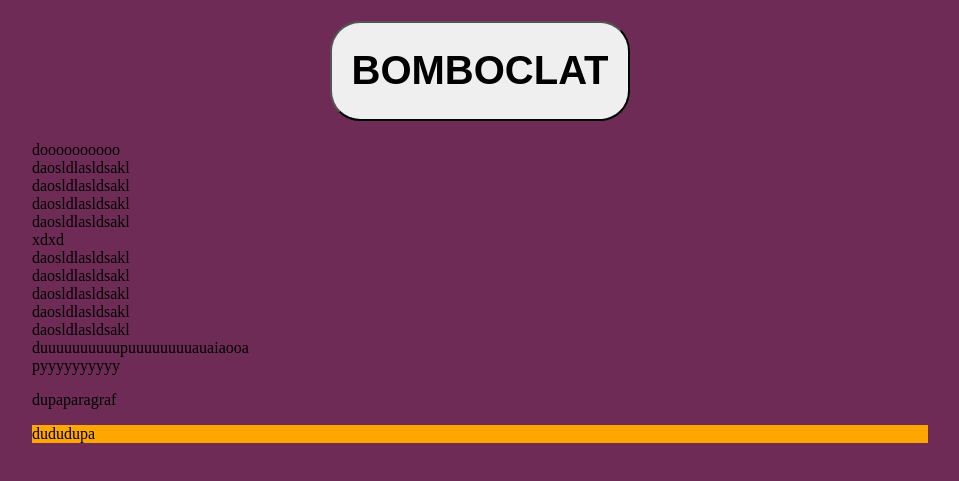
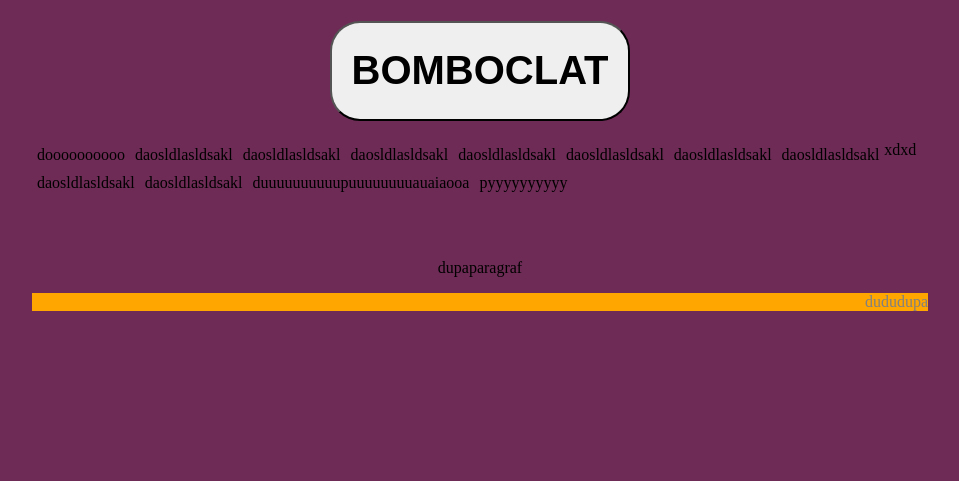
Before and after one commit to BartlomiejSokalski/Work-on7, a plain HTML site: page index.html in a window 1280 px wide. Shown: the part 199-680 px from the top of the page, without its empty margins (160-1119 px from the left). Drawn offline with Linux system fonts and the light colour scheme.

Commit message:
bomboclat2

```diff
--- a/index.html
+++ b/index.html
@@ -9,24 +9,24 @@
 <body>
     <header>dupalson</header>
     <h1 >dupa</h1>
-    <div class="box">
+    <div id="box1">
     <button id="dupa">bomboclat</button>
     </div>
 
-    <div>doooooooooo</div>
-    <div>daosldlasldsakl</div>
-    <div>daosldlasldsakl</div>
-    <div>daosldlasldsakl</div>
-    <div>daosldlasldsakl</div>
+    <div class="dupv" class="dupv">doooooooooo</div>
+    <div class="dupv">daosldlasldsakl</div>
+    <div class="dupv">daosldlasldsakl</div>
+    <div class="dupv">daosldlasldsakl</div>
+    <div class="dupv">daosldlasldsakl</div>
     xdxd
-    <div>daosldlasldsakl</div>
-    <div>daosldlasldsakl</div>
-    <div>daosldlasldsakl</div>
-    <div>daosldlasldsakl</div>
-    <div>daosldlasldsakl</div>
-    <div>duuuuuuuuuupuuuuuuuuauaiaooa</div>
-    <div>pyyyyyyyyyy</div>
-    <p>dupaparagraf</p>
+    <div class="dupv">daosldlasldsakl</div>
+    <div class="dupv">daosldlasldsakl</div>
+    <div class="dupv">daosldlasldsakl</div>
+    <div class="dupv">daosldlasldsakl</div>
+    <div class="dupv">daosldlasldsakl</div>
+    <div class="dupv">duuuuuuuuuupuuuuuuuuauaiaooa</div>
+    <div class="dupv">pyyyyyyyyyy</div>
+    <p id="dupp">dupaparagraf</p>
     <footer>dududupa</footer>
     <script src="app.js"></script>
 </body>
--- a/style.css
+++ b/style.css
@@ -12,6 +12,8 @@ body {
 }
 footer{
     background-color: rgb(255, 166, 0);
+    text-align: right;
+    color: grey;
 }
 
 button{
@@ -26,7 +28,7 @@ button{
     text-transform: uppercase;
     font-size: 40px;
 }
-.box{
+#box1{
     display: flex;
     justify-content: center;
     padding: 20px;
@@ -35,3 +37,12 @@ h1{
     display: flex;
     justify-content: center;
 }
+.dupv{
+    text-align: right;
+    float: left;
+    padding: 5px;
+}
+#dupp{
+    margin-top: 100px;
+    text-align: center;
+}
```
